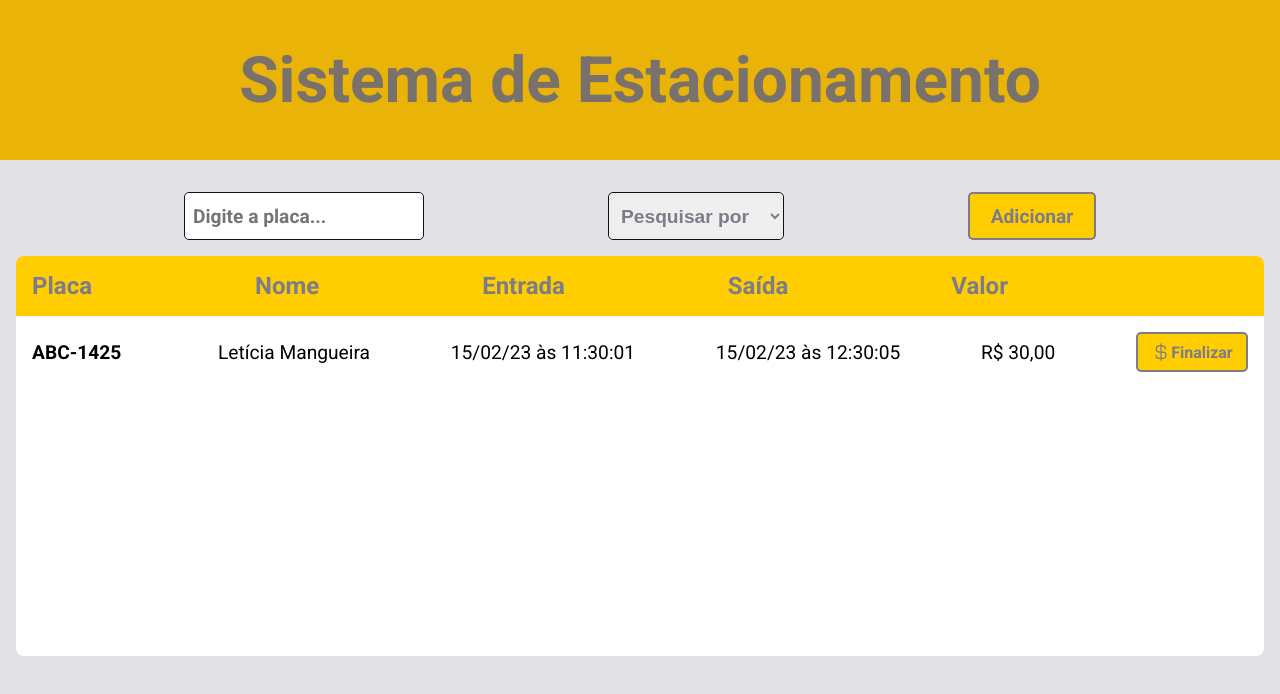
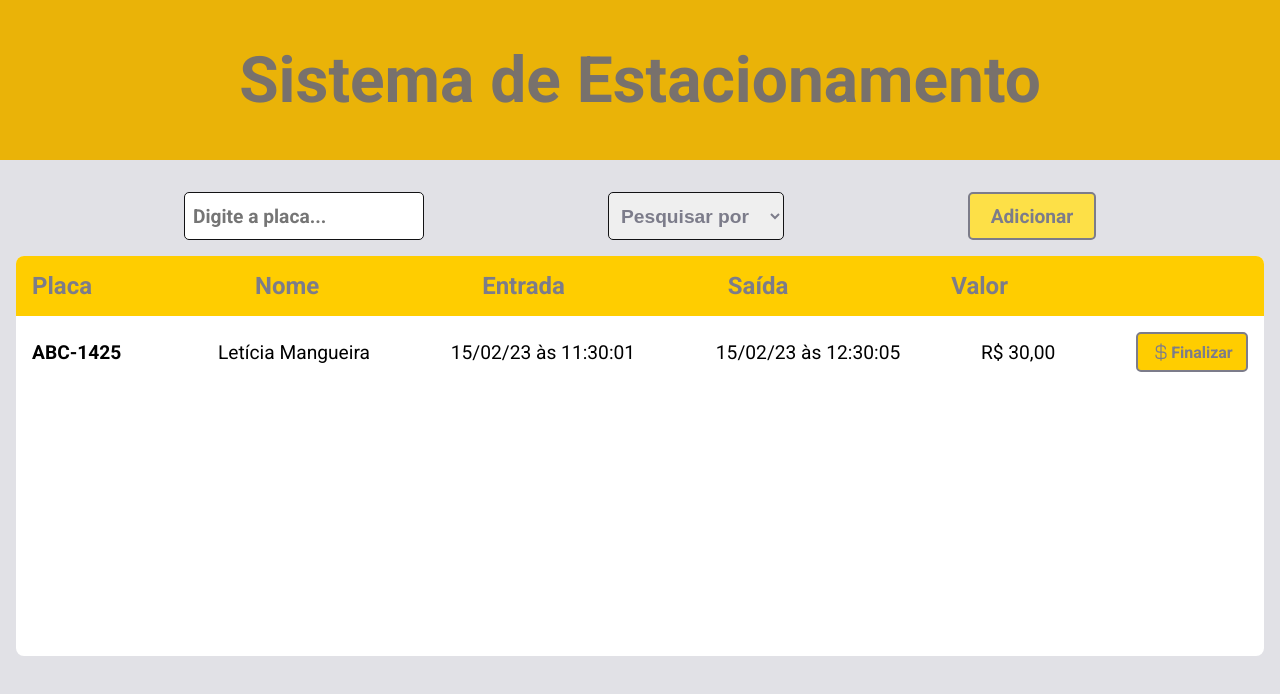
Before and after one commit to leticea/parking-system-react, a React (Vite) app: page / in a window 1280 px wide. In both pictures the pointer is over the button "Adicionar". Shown: the top 694 px of the page. Built offline with nearby package versions, Linux system fonts and the light colour scheme.

Commit message:
criando hover do botão

```diff
--- a/src/components/HomeContainer.module.css
+++ b/src/components/HomeContainer.module.css
@@ -63,6 +63,11 @@ button {
   font-weight: 600;
 }
 
+button:hover {
+  background: var(--yellow-300);
+}
+
+
 .watchlistContainer {
   height: 25rem;
   margin: 1rem;
--- a/src/global.css
+++ b/src/global.css
@@ -19,6 +19,7 @@
   --red-600: #ab222e;
   --red-700: #7a1921;
 
+  --yellow-300: #fde047;
   --yellow-500: #FFCD00;
   --yellow-600: #EAB308;
 }
```
